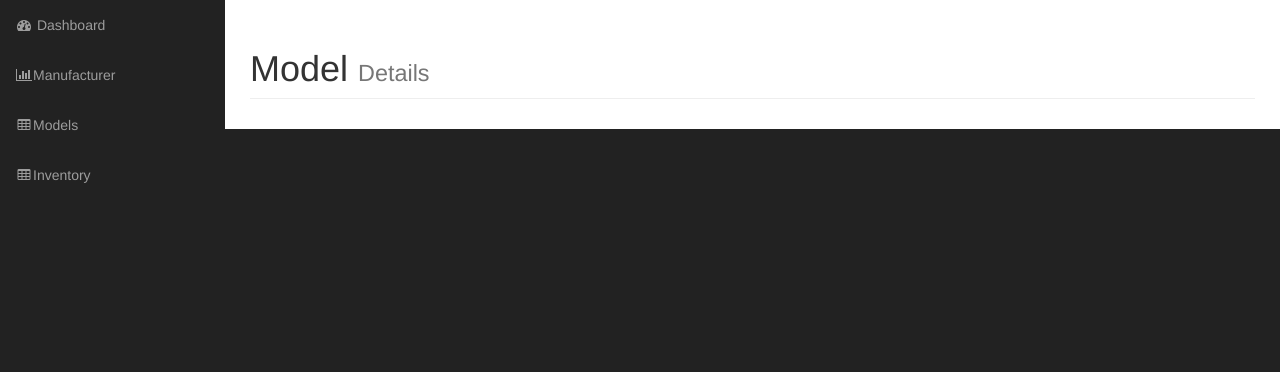
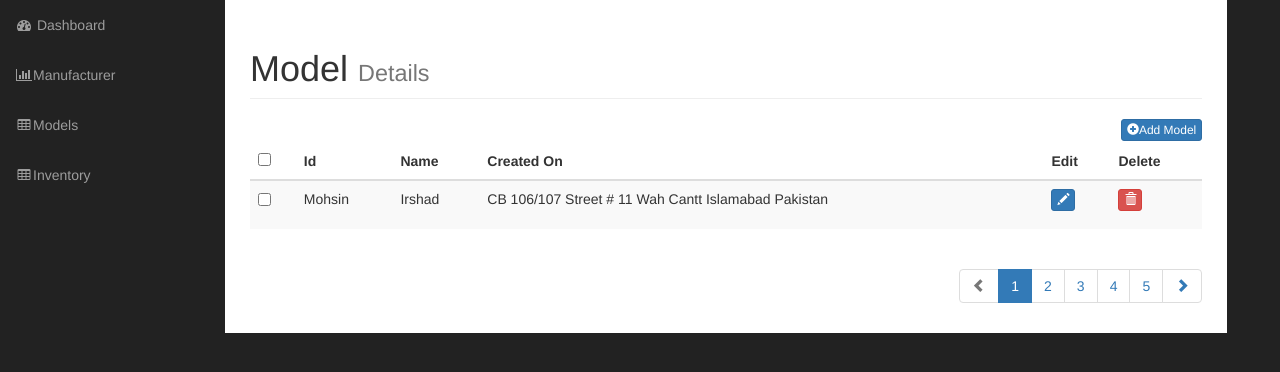
Before and after one commit to deepika-v/MiniInventoryManagement, a PHP site: page /logic/model.php in a window 1280 px wide. Shown: the part 51-423 px from the top of the page. Run offline with PHP 8.4, Linux system fonts and the light colour scheme; some libraries are stand-ins or nearby versions.

Commit message:
created template for model and manufacturer page

```diff
--- a/admin/includes/footer.php
+++ b/admin/includes/footer.php
@@ -7,6 +7,9 @@
     <!-- Bootstrap Core JavaScript -->
     <script src="../admin/js/bootstrap.min.js"></script>
 
+<script src="http://ajax.googleapis.com/ajax/libs/jquery/1.9.1/jquery.min.js"></script>
+<script src="http://getbootstrap.com/dist/js/bootstrap.min.js"></script>
+
 </body>
 
 </html>
--- a/admin/includes/header.php
+++ b/admin/includes/header.php
@@ -19,6 +19,8 @@
 
     <!-- Custom Fonts -->
     <link href="../admin/font-awesome/css/font-awesome.min.css" rel="stylesheet" type="text/css">
+    <!-- <link href="//maxcdn.bootstrapcdn.com/bootstrap/3.3.0/css/bootstrap.min.css" rel="stylesheet" id="bootstrap-css"> -->
+
 
     <!-- HTML5 Shim and Respond.js IE8 support of HTML5 elements and media queries -->
     <!-- WARNING: Respond.js doesn't work if you view the page via file:// -->
--- a/logic/model.php
+++ b/logic/model.php
@@ -4,8 +4,8 @@
              <?php include("../admin/includes/nav.php");?>
         <!-- End of Navigation -->
 
-        <div id="page-wrapper">
-             <div class="container-fluid">
+           <div id="page-wrapper"  style="width: 95%">
+            <div class="container-fluid">
 
                 <!-- Page Heading -->
                 <div class="row">
@@ -13,24 +13,183 @@
                         <h1 class="page-header">
                             Model
                             <small>Details</small>
-                        </h1>
-                        <!-- <ol class="breadcrumb">
-                            <li>
-                                <i class="fa fa-dashboard"></i>  <a href="index.html">Dashboard</a>
-                            </li>
-                            <li class="active">
-                                <i class="fa fa-file"></i> Blank Page
-                            </li>
-                        </ol> -->
+                       </h1>
                     </div>
                 </div>
                 <!-- /.row -->
 
+
+<div class="row">
+         <div class="col-lg-12">
+                  <button type="button" class="btn btn-primary pull-right btn-xs" data-title="Add" data-toggle="modal" data-target="#add"><span class="glyphicon glyphicon-plus-sign" ></span>Add Model</button>
+         </div>
+
+
+        <div class="col-md-12">
+           <div class="table-responsive">
+              <table id="mytable" class="table table-bordred table-striped">
+
+                   <thead>
+
+                   <th><input type="checkbox" id="checkall" /></th>
+                   <th>Id</th>
+                    <th>Name</th>
+                    <th>Created On</th>
+                    <th>Edit</th>
+                    <th>Delete</th>
+                   </thead>
+    <tbody>
+
+    <tr>
+    <td><input type="checkbox" class="checkthis" /></td>
+    <td>Mohsin</td>
+    <td>Irshad</td>
+    <td>CB 106/107 Street # 11 Wah Cantt Islamabad Pakistan</td>
+    <td><p data-placement="top" data-toggle="tooltip" title="Edit"><button class="btn btn-primary btn-xs" data-title="Edit" data-toggle="modal" data-target="#edit" ><span class="glyphicon glyphicon-pencil"></span></button></p></td>
+    <td><p data-placement="top" data-toggle="tooltip" title="Delete"><button class="btn btn-danger btn-xs" data-title="Delete" data-toggle="modal" data-target="#delete" ><span class="glyphicon glyphicon-trash"></span></button></p></td>
+    </tr>
+    </tbody>
+</table>
+
+<div class="clearfix"></div>
+<ul class="pagination pull-right">
+  <li class="disabled"><a href="#"><span class="glyphicon glyphicon-chevron-left"></span></a></li>
+  <li class="active"><a href="#">1</a></li>
+  <li><a href="#">2</a></li>
+  <li><a href="#">3</a></li>
+  <li><a href="#">4</a></li>
+  <li><a href="#">5</a></li>
+  <li><a href="#"><span class="glyphicon glyphicon-chevron-right"></span></a></li>
+</ul>
+
             </div>
 
+        </div>
+    </div>
+
+<div class="modal fade" id="add" tabindex="-1" role="dialog" aria-labelledby="add" aria-hidden="true">
+      <div class="modal-dialog">
+    <div class="modal-content">
+          <div class="modal-header">
+        <button type="button" class="close" data-dismiss="modal" aria-hidden="true"><span class="glyphicon glyphicon-remove" aria-hidden="true"></span></button>
+        <h4 class="modal-title custom_align" id="Heading">Add Model Details</h4>
+      </div>
+          <div class="modal-body">
+              <div class="row">
+                    <div class="col-xs-6 col-md-6 form-group">
+                    <input class="form-control" id="name" name="name" placeholder="Name" type="text" required autofocus />
+                    </div>
+                    <div class="col-xs-6 col-md-6 form-group">
+                    <select class="form-control" id="manufacturer_list" placeholder= "Select Manufacturer">
+                        <option>Select Manufacturer</option>
+                        <option>1</option>
+                        <option>2</option>
+                        <option>3</option>
+                    </select>
+                    </div>
+               </div>
+              <div class="row">
+
+                <div class="col-xs-6 col-md-6 form-group">
+                    <input class="form-control" id="name" name="name" placeholder="Color" type="text" required/>
+                    </div>
+                    <div class="col-xs-6 col-md-6 form-group">
+                    <select class="form-control" id="manufacturer_list" placeholder= "Select Manufacturering Year">
+                        <option>Select Manufacturering Year</option>
+                        <option>2011</option>
+                        <option>2012</option>
+                        <option>2013</option>
+                        <option>2014</option>
+                        <option>2015</option>
+                    </select>
+                    </div>
+
+              </div>
+               <div class="row">
+
+                <div class="col-xs-6 col-md-6 form-group">
+                    <input class="form-control" id="name" name="name" placeholder="Registration Number" type="text" required/>
+                    </div>
+                    <div class="col-xs-6 col-md-6 form-group">
+                    <textarea rows="3" class="form-control" id="notes" placeholder="Notes"></textarea>
+                    </div>
+
+              </div>
+
+          <div class="modal-footer ">
+        <button type="button" class="btn btn-primary btn-sm pull-right"><span class="glyphicon glyphicon-ok-sign"></span>Add</button>
+      </div>
+        </div>
+    <!-- /.modal-content -->
+  </div>
+      <!-- /.modal-dialog -->
+    </div>
+</div>
+
+
+<div class="modal fade" id="edit" tabindex="-1" role="dialog" aria-labelledby="edit" aria-hidden="true">
+      <div class="modal-dialog">
+    <div class="modal-content">
+          <div class="modal-header">
+        <button type="button" class="close" data-dismiss="modal" aria-hidden="true"><span class="glyphicon glyphicon-remove" aria-hidden="true"></span></button>
+        <h4 class="modal-title custom_align" id="Heading">Edit Manufacturer Details</h4>
+      </div>
+          <div class="modal-body">
+          <div class="form-group">
+        <input class="form-control " type="text" placeholder="">
+        </div>
+        <div class="form-group">
+
+        <input class="form-control " type="text" placeholder="">
+        </div>
+        <div class="form-group">
+        <input class="form-control" type="text" placeholder="" disabled="true">
+
+
+        </div>
+      </div>
+          <div class="modal-footer ">
+        <button type="button" class="btn btn-warning btn-sm"><span class="glyphicon glyphicon-ok-sign"></span> Update</button>
+      </div>
+        </div>
+    <!-- /.modal-content -->
+  </div>
+      <!-- /.modal-dialog -->
+    </div>
+
+
+
+
+
+
+    <div class="modal fade" id="delete" tabindex="-1" role="dialog" aria-labelledby="edit" aria-hidden="true">
+      <div class="modal-dialog">
+    <div class="modal-content">
+          <div class="modal-header">
+        <button type="button" class="close" data-dismiss="modal" aria-hidden="true"><span class="glyphicon glyphicon-remove" aria-hidden="true"></span></button>
+        <h4 class="modal-title custom_align" id="Heading">Delete this entry</h4>
+      </div>
+          <div class="modal-body">
+
+       <div class="alert alert-danger"><span class="glyphicon glyphicon-warning-sign"></span> Are you sure you want to delete this Record?</div>
+
+      </div>
+        <div class="modal-footer ">
+        <button type="button" class="btn btn-success" ><span class="glyphicon glyphicon-ok-sign"></span> Yes</button>
+        <button type="button" class="btn btn-default" data-dismiss="modal"><span class="glyphicon glyphicon-remove"></span> No</button>
+      </div>
+        </div>
+    <!-- /.modal-content -->
+  </div>
+      <!-- /.modal-dialog -->
+    </div>
+
+            </div>
+            <!-- /.container-fluid -->
            <?php //include("../admin/includes/admin_content.php"); ?>
 
         </div>
         <!-- /#page-wrapper -->
+        <!-- /#page-wrapper -->
 
   <?php include("../admin/includes/footer.php"); ?>
```
Also changed, not shown: logic/manufacturer.php (+132 -11 lines).
